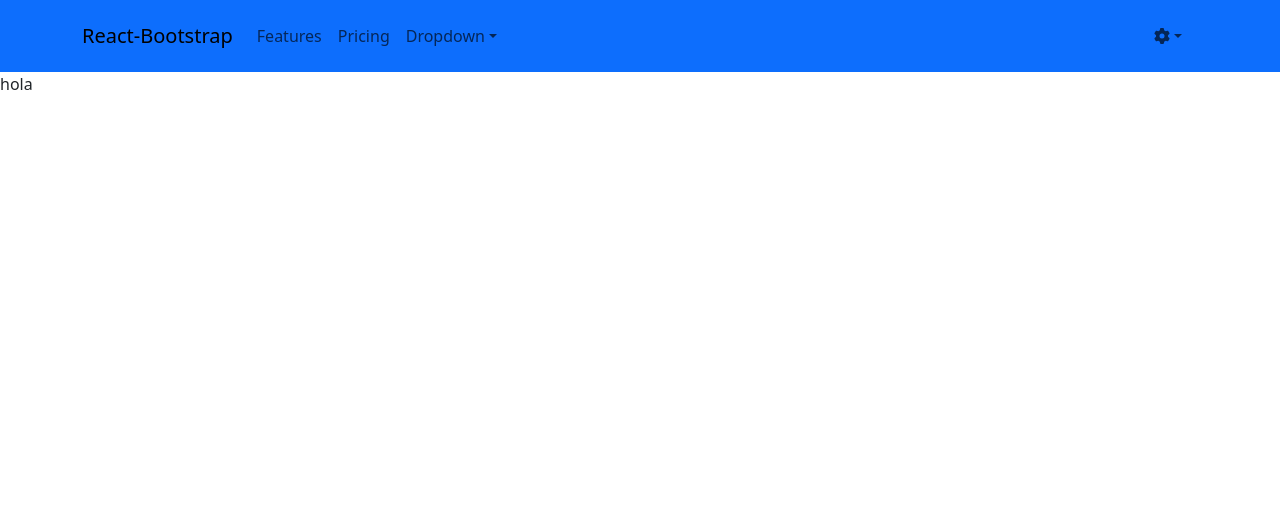
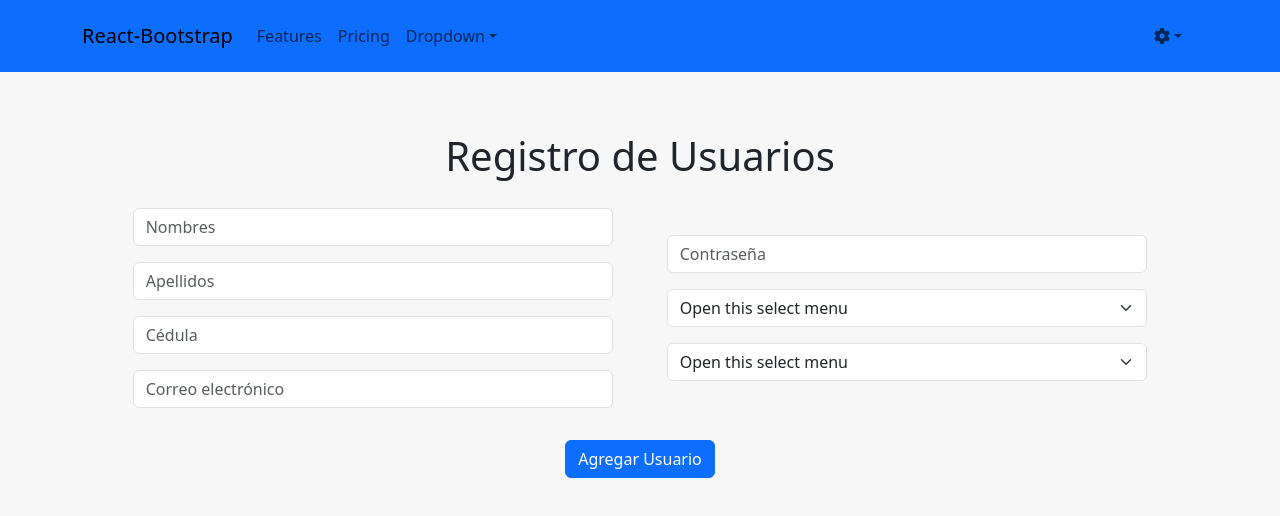
Before and after one commit to pavas0921/prontto_frontend, a React (Vite) app: page /user/add in a window 1280 px wide. Shown: the top 516 px of the page. Built offline with nearby package versions, Linux system fonts and the light colour scheme.

Commit message:
Se construye formulario de registro de usuarios

```diff
--- a/src/components/User/UserAddForm/UserAddForm.jsx
+++ b/src/components/User/UserAddForm/UserAddForm.jsx
@@ -1,11 +1,63 @@
 import React from "react";
+import Button from 'react-bootstrap/Button';
+import Form from 'react-bootstrap/Form';
 
-const UserAddForm = () =>{
+import "./styles.css";
+
+const UserAddForm = () => {
     return (
-        <div>
-            <div>
-                hola
+        <div className="container user-form-main">
+            <div className="container div-user-title">
+                <h1>Registro de Usuarios</h1>
             </div>
+            <div className="container row align-items-start">
+                <Form className="form">
+                    <div className="col div-user-inputs" >
+                        <Form.Group className="mb-3 user-form-inputs">
+                            <Form.Control type="text" placeholder="Nombres" />
+                        </Form.Group>
+                        <Form.Group className="mb-3 user-form-inputs">
+                            <Form.Control type="text" placeholder="Apellidos" />
+                        </Form.Group>
+                        <Form.Group className="mb-3 user-form-inputs">
+                            <Form.Control type="text" placeholder="Cédula" />
+                        </Form.Group>
+                        <Form.Group className="mb-3 user-form-inputs">
+                            <Form.Control type="email" placeholder="Correo electrónico" />
+                        </Form.Group>
+                    </div>
+                    <div className="col div-user-inputs user-form-inputs" >
+                        <div className="col div-user-inputs"  >
+                            <Form.Group className="mb-3 user-form-inputs">
+                                <Form.Control type="password" placeholder="Contraseña" />
+                            </Form.Group>
+                            <Form.Select className="mb-3 user-form-inputs" aria-label="Default select example">
+                                <option>Open this select menu</option>
+                                <option value="1">One</option>
+                                <option value="2">Two</option>
+                                <option value="3">Three</option>
+                            </Form.Select>
+                            <Form.Select className="mb-3 user-form-inputs" aria-label="Default select example">
+                                <option>Open this select menu</option>
+                                <option value="1">One</option>
+                                <option value="2">Two</option>
+                                <option value="3">Three</option>
+                            </Form.Select>
+                        </div>
+                    </div>
+
+
+
+                    <div className="container div-button mt-3">
+                        <Button variant="primary" type="submit">
+                            Agregar Usuario
+                        </Button>
+                    </div>
+                </Form>
+            </div>
+
+
+
         </div>
     )
 }
--- a/src/components/User/UserAddForm/styles.css
+++ b/src/components/User/UserAddForm/styles.css
@@ -0,0 +1,42 @@
+.user-form-main{
+   width: 100%;
+    display: flex;
+    justify-content: center;
+    align-items: center;
+    flex-direction: column;
+    margin-top:60px;
+}
+
+.div-user-title{
+    display: flex;
+    justify-content: center;
+    align-items: center;
+    margin-bottom: 20px;
+}
+
+.form-user{
+    display: flex;
+    justify-content: center;
+    align-items: center;
+}
+
+.form {
+    display: flex;
+    width: 100%;
+    justify-content: center;
+    align-items: center;
+    flex-direction: row;
+    flex-wrap: wrap;
+}
+
+.div-user-inputs{
+    display: flex;
+    justify-content: space-around;
+    align-items: center;
+    flex-direction: column;
+    width: 100%;
+}
+
+.user-form-inputs{
+    width: 90%;
+}
--- a/src/components/User/UserTable/styles.css
+++ b/src/components/User/UserTable/styles.css
@@ -16,3 +16,9 @@
     justify-content: center;
     align-items: center;
 }
+
+.div-button{
+    display: flex;
+    justify-content: center;
+    align-items: center;
+}
--- a/src/index.css
+++ b/src/index.css
@@ -7,5 +7,8 @@
   .div-root {
     width: 100%;
     height: 100vh;
-    background-color: #dce1e8;
   }
+
+  body{
+    background-color: #f7f7f7
+  }
```
